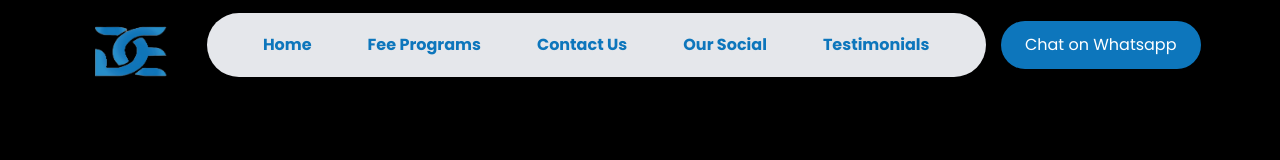
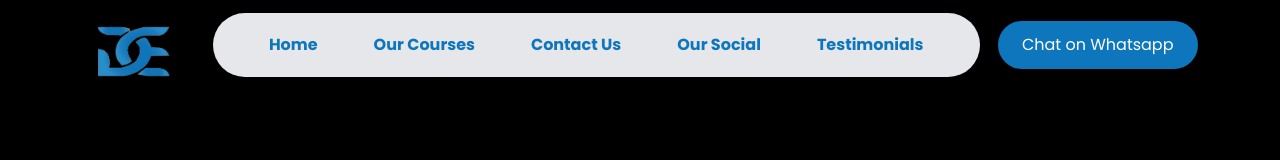
Before and after one commit to AkqDev/Educational-Institute-web, a React (Vite) app: page /testimonials in a window 1280 px wide. Shown: the top 160 px of the page. Built offline with nearby package versions, Linux system fonts and the light colour scheme; the HTML template or start-up script is replaced by a standard one; a web font is replaced by a local one.

Commit message:
replace the path with original name in app.tsx file

```diff
--- a/src/App.tsx
+++ b/src/App.tsx
@@ -14,7 +14,7 @@ const App = () => {
       <Routes>
         <Route path="/" element={<Home />} />
         <Route path="/contact" element={<Contact />} />
-        <Route path="/fee-programs" element={<Programs />} />
+        <Route path="/Our-courses" element={<Programs />} />
         <Route path="/testimonials" element={<TestimonialsPage />} />
       </Routes>
     <Footer/>
--- a/src/components/Footer.tsx
+++ b/src/components/Footer.tsx
@@ -90,7 +90,7 @@ const Footer: React.FC = () => {
             <ul className="space-y-2 md:text-center">
               {[
                 { name: "Home", path: "/" },
-                { name: "fee Programs", path: "/fee-programs" },
+                { name: "Our Courses", path: "/Our-courses" },
                 { name: "Contact Us", path: "/contact" },
                 { name: "Testimonials", path: "/testimonials" },
               ].map((item) => (
--- a/src/components/Navbar.tsx
+++ b/src/components/Navbar.tsx
@@ -37,10 +37,10 @@ const Navbar = () => {
 
                 <li>
                   <Link
-                    to="/fee-programs"
+                    to="/Our-courses"
                     className="px-4 py-2 rounded-full transition-all duration-300 hover:bg-[#0D76BC] hover:text-white"
                   >
-                    Fee Programs
+                    Our Courses
                   </Link>
                 </li>
 
@@ -126,7 +126,7 @@ const Navbar = () => {
             <nav className="flex flex-col items-center justify-center gap-6 text-white text-xl font-bold flex-1">
 
               <Link to="/" onClick={() => setIsOpen(false)}>Home</Link>
-              <Link to="/fee-programs" onClick={() => setIsOpen(false)}>Free Programs</Link>
+              <Link to="/Our-courses" onClick={() => setIsOpen(false)}>Our Courses</Link>
               <Link to="/contact" onClick={() => setIsOpen(false)}>Contact Us</Link>
 
               <a
```
